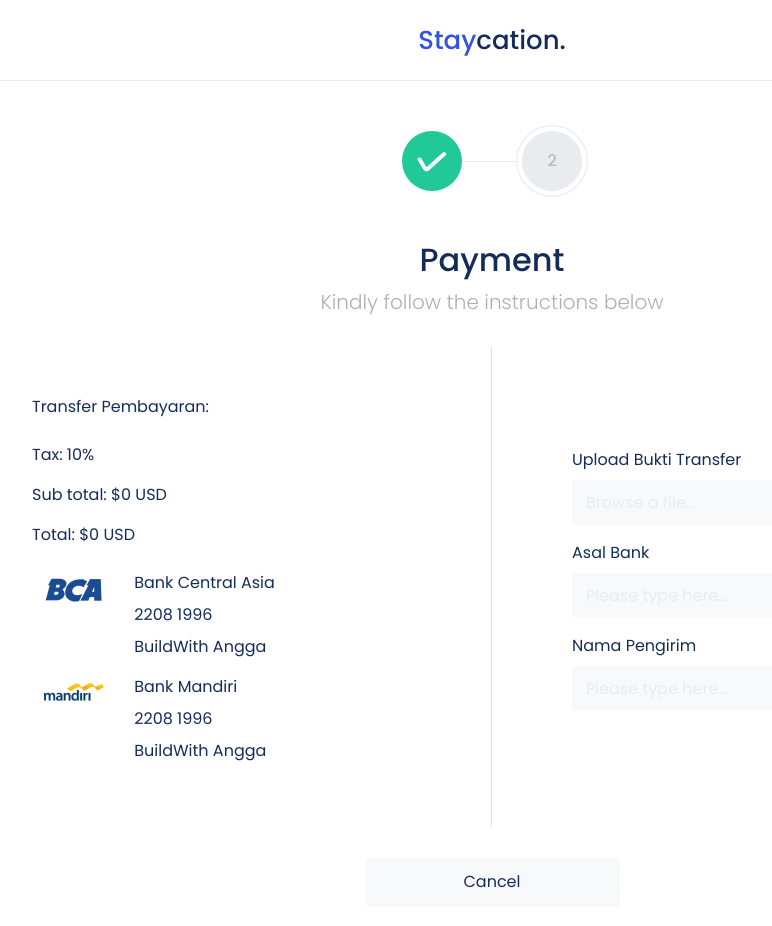
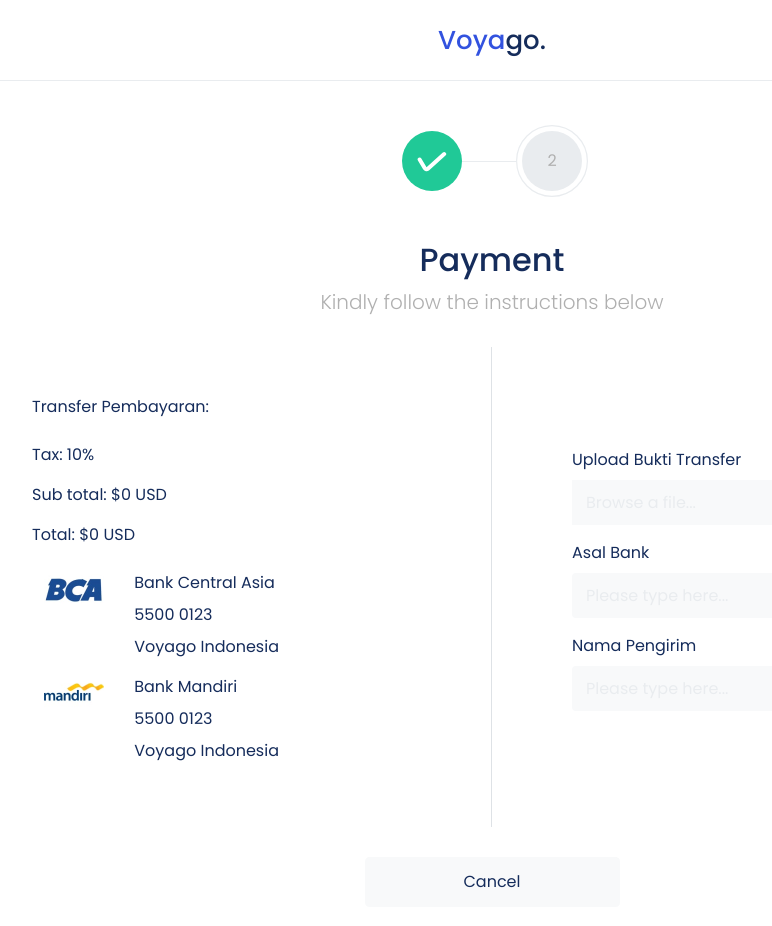
Before and after one commit to ayuubb/Website-Travel-MERN, a React (Create React App) app: page /checkout in a window 1280 px wide. Shown: the top 926 px of the page, without its empty margins (148-920 px from the left). Built offline with nearby package versions, Linux system fonts and the light colour scheme.

Commit message:
Replace Staycation/Angga branding in UI components

```diff
--- a/src/pages/Checkout.js
+++ b/src/pages/Checkout.js
@@ -43,7 +43,7 @@ export default class Checkout extends Component {
 
   componentDidMount() {
     window.scroll(0, 0);
-    document.title = 'Staycation | Checkout';
+    document.title = 'Voyago | Checkout';
   }
 
   // _Submit = (nextStep) => {
--- a/src/pages/DetailsPage.js
+++ b/src/pages/DetailsPage.js
@@ -12,7 +12,7 @@ import itemDetails from 'json/itemDetails.json';
 
 export default class DetailsPage extends Component {
   componentDidMount() {
-    window.title = 'Detail Page';
+    window.title = 'Voyago | Property Details';
     window.scrollTo(0, 0);
   }
   render() {
--- a/src/pages/LandingPage.js
+++ b/src/pages/LandingPage.js
@@ -13,7 +13,7 @@ export default class LandingPage extends Component {
     this.refMostPicked = React.createRef();
   }
   componentDidMount() {
-    window.title = 'Staycation | Home';
+    window.title = 'Voyago | Home';
     window.scrollTo(0, 0);
   }
   render() {
--- a/src/parts/Checkout/Payment.js
+++ b/src/parts/Checkout/Payment.js
@@ -30,8 +30,8 @@ export default function Payment(props) {
                 <div className="col">
                   <dl>
                     <dd>Bank Central Asia</dd>
-                    <dd>2208 1996</dd>
-                    <dd>BuildWith Angga</dd>
+                    <dd>5500 0123</dd>
+                    <dd>Voyago Indonesia</dd>
                   </dl>
                 </div>
               </div>
@@ -43,8 +43,8 @@ export default function Payment(props) {
                 <div className="col">
                   <dl>
                     <dd>Bank Mandiri</dd>
-                    <dd>2208 1996</dd>
-                    <dd>BuildWith Angga</dd>
+                    <dd>5500 0123</dd>
+                    <dd>Voyago Indonesia</dd>
                   </dl>
                 </div>
               </div>
--- a/src/parts/Footer.js
+++ b/src/parts/Footer.js
@@ -11,7 +11,8 @@ export default function Footer() {
           <div className="col-auto" style={{ width: 350 }}>
             <IconText />
             <p className="brand-tag-line">
-              We kaboom your beauty holiday instantly and memorable.
+              Curated stays that turn your free days into journeys worth
+              remembering.
             </p>
           </div>
           <div className="col-auto mr-5">
@@ -61,25 +62,25 @@ export default function Footer() {
                 <Button
                   isExternal
                   type="link"
-                  href="mailto:support@staycation.id"
+                  href="mailto:hello@voyago.travel"
                 >
-                  support@staycation.id
+                  hello@voyago.travel
                 </Button>
               </li>
               <li className="list-group-item">
-                <Button isExternal type="link" href="tel:+622102122081996">
-                  021 - 2208 - 1996
+                <Button isExternal type="link" href="tel:+62215500123">
+                  021 - 5500 - 0123
                 </Button>
               </li>
               <li className="list-group-item">
-                <span>Staycation, Kemang, Jakarta</span>
+                <span>Voyago, Senayan, Jakarta</span>
               </li>
             </ul>
           </div>
         </div>
         <div className="row">
           <div className="col text-center copyrights">
-            Copyright 2019 • All rights reserved • Staycation
+            Copyright 2026 • All rights reserved • Voyago
           </div>
         </div>
       </div>
--- a/src/parts/Header.js
+++ b/src/parts/Header.js
@@ -15,7 +15,7 @@ export default function Header(props) {
           <div className="container">
             <nav className="navbar navbar-expand-lg navbar-light">
               <Button className="brand-text-icon mx-auto " href="" type="link">
-                Stay<span className="text-gray-900">cation.</span>
+                Voya<span className="text-gray-900">go.</span>
               </Button>
             </nav>
           </div>
--- a/src/parts/IconText.js
+++ b/src/parts/IconText.js
@@ -4,7 +4,7 @@ import Button from 'elements/Button';
 export default function iconText() {
   return (
     <Button className="brand-text-icon" href="" type="link">
-      Stay<span className="text-gray-900">cation.</span>
+      Voya<span className="text-gray-900">go.</span>
     </Button>
   );
 }
```
